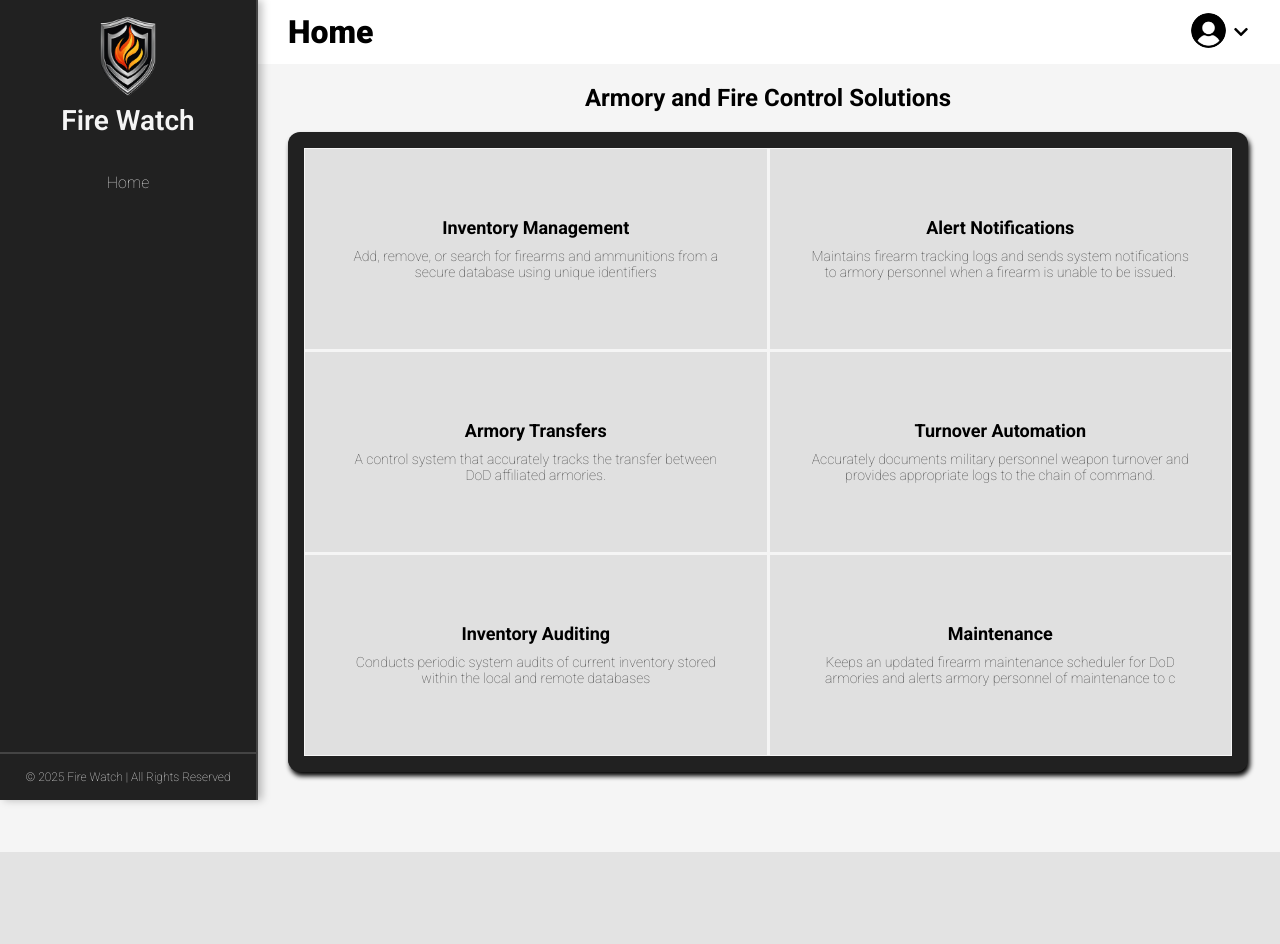
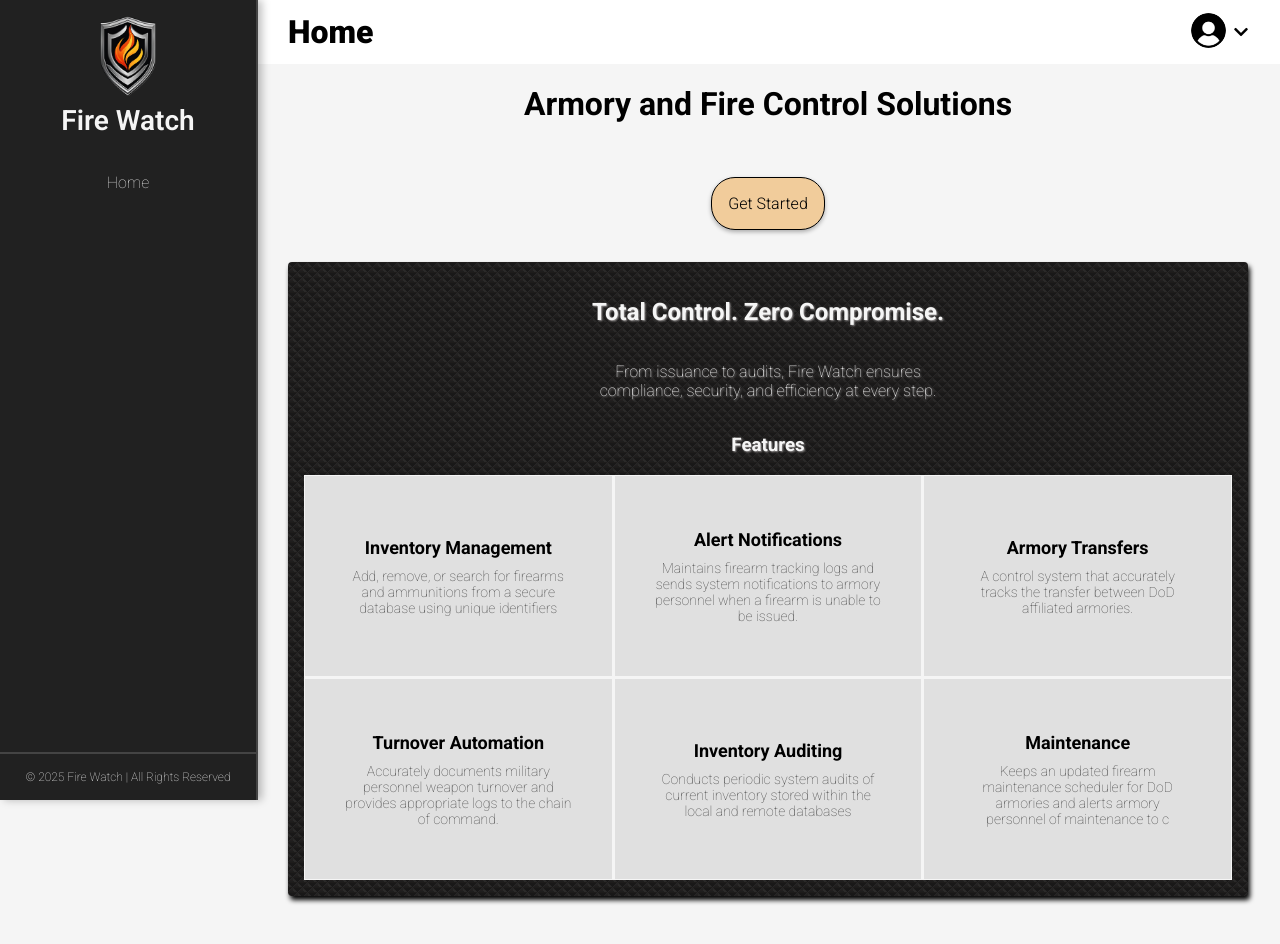
Before and after one commit to morrisEA/s25-team-white, a Django app: page / in a window 1280 px wide. Before the commit the page ends 852 px from the top, so only its background shows below. Run offline with Django 4.2, Linux system fonts and the light colour scheme; parts of the project's set-up code (start-up, migrations or seed data) failed here and were passed over.

Commit message:
home page updates

```diff
--- a/firewatch/home/static/home/styles.css
+++ b/firewatch/home/static/home/styles.css
@@ -190,8 +190,9 @@ body {
    display: flex;
    align-items: center;
    flex-direction: column;
-   justify-content: center;
+   justify-content: space-around;
    padding-bottom: 5rem;
+   height: 100vh;
 }
 
 #slogout-link {
@@ -232,16 +233,58 @@ body {
    padding: 0 1rem;
 }
 
+#login-link {
+   background-color: #f1cc9b;
+   padding: 1rem;
+   border: none;
+   border-radius: 24px;
+   cursor: pointer;
+   font-size: 1rem;
+   text-align: center;
+   transition: background-color 0.3s;
+   margin: 2rem 0;
+   border: black solid 1px;
+   box-shadow: 0 2px 4px rgba(0, 0, 0, 0.3);
+}
+
+#login-link:hover {
+   background-color: #F3E9DC;
+}
+
+#login-link a {
+   display: block;
+   text-decoration: none;
+   color: black;
+   font-weight: 300;
+   width: 100%;
+   height: 100%;
+}
+
 #info-container {
-   background-color: #212121;
-   border-radius: 12px;
    padding: 1rem;
    box-shadow: 2px 4px 5px black;
+   background-image: url("./img/gun-metal.png");
+   background-color: #191818;
+   border-radius: 4px;
+}
+
+#info-header {
+   color: whitesmoke;
+   display: flex;
+   flex-direction: column;
+   flex-wrap: wrap;
+   align-content: center;
+   justify-content: center;
+   text-align: center;
+   padding-left: 18rem;
+   padding-right: 18rem;
+   text-shadow: 1px 1px 2px rgba(202, 198, 198, 0.7);
+
 }
 
 .grid-container {
   display: grid;
-  grid-template-columns: repeat(2, 1fr);
+  grid-template-columns: repeat(3, 1fr);
   gap: 1px;
   background-color: whitesmoke;
 }
@@ -262,7 +305,7 @@ body {
 }
 
 .grid-container > div:hover {
-  box-shadow: 0 4px 12px rgba(0, 0, 0, 0.1);
+  box-shadow: 0 4px 12px rgba(118, 116, 116, 0.1);
   transform: translateY(-3px);
 }
 
--- a/firewatch/home/templates/home/index.html
+++ b/firewatch/home/templates/home/index.html
@@ -9,10 +9,16 @@ Home
 {% endblock %}
 
 {% block body %}
-<h2>Armory and Fire Control Solutions</h2>
+<h1>Armory and Fire Control Solutions</h1>
+<div id="login-link"><a href="{% url 'users:login' %}">Get Started</a></div>
 <div id="center-content">
   <div id="content-spacing"></div>
   <div id="info-container">
+    <div id="info-header">
+      <h2>Total Control. Zero Compromise.</h2>
+      <p>From issuance to audits, Fire Watch ensures compliance, security, and efficiency at every step.</p>
+      <h3>Features</h3>
+    </div>
     <div class="grid-container">
       <div>
         <h3>Inventory Management</h3>
```
Also changed, not shown: firewatch/db.sqlite3, firewatch/home/static/home/img/gun-metal.png (added).
